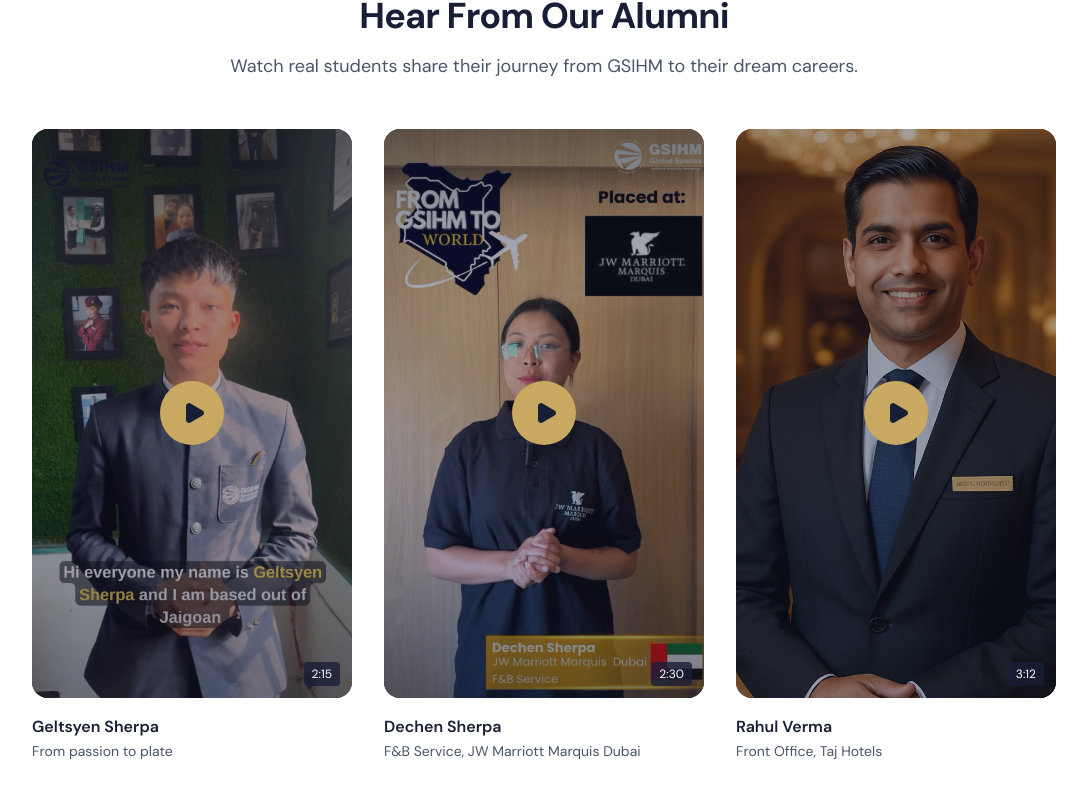
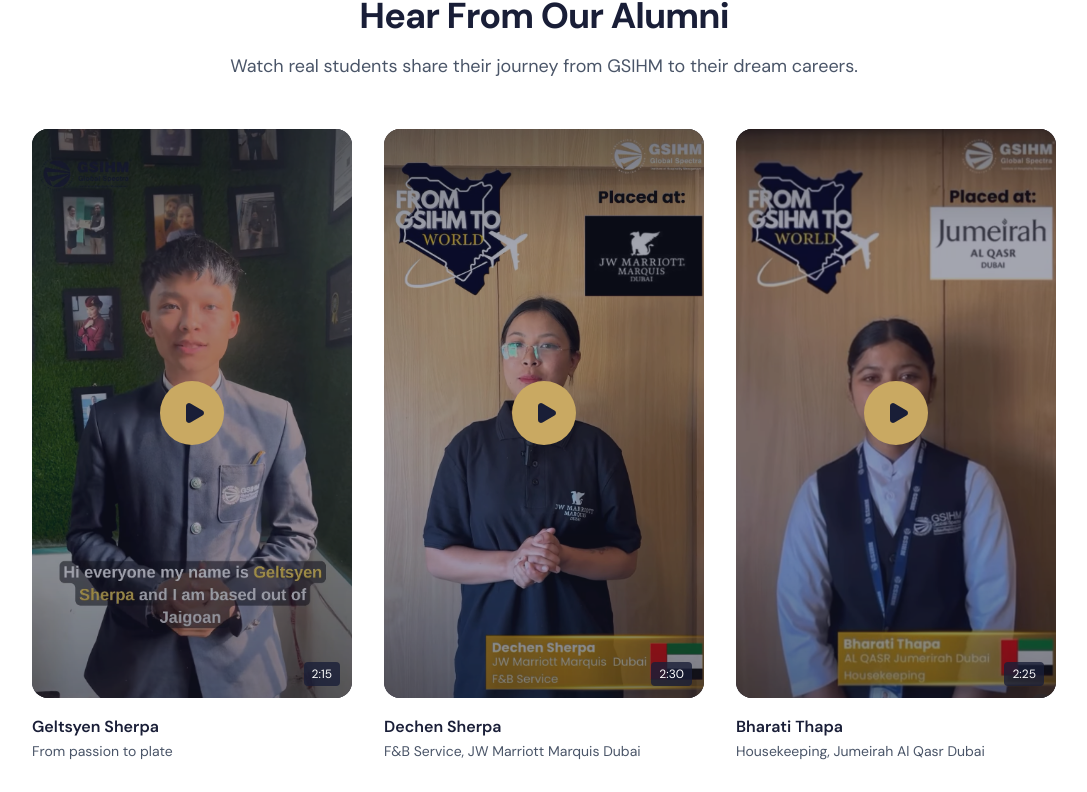
Before and after one commit to abhaykawar56-ui/GSIHM, a Next.js app: page /placements in a window 1280 px wide. Shown: the part 2153-2945 px from the top of the page, without its empty margins (96-1183 px from the left). Built offline with nearby package versions, Linux system fonts and the light colour scheme.

Commit message:
feat: update video testimonial and add new thumbnail

```diff
--- a/app/placements/page.tsx
+++ b/app/placements/page.tsx
@@ -42,7 +42,7 @@ const companyFilters = [
 const videoTestimonials = [
   { name: "Geltsyen Sherpa", role: "From passion to plate", thumbnail: "/images/geltsyen-thumbnail.png", duration: "2:15", videoUrl: "https://hebbkx1anhila5yf.public.blob.vercel-storage.com/From%20passion%20to%20plate%2C%20the%20journey%20of%20a%20chef%20begins%20with%20hands-on%20experience%21%20%F0%9F%8D%BD%EF%B8%8F%E2%9C%A8%20Our%20talented%20-4jLGrEBbYOJdtkzE5SJru12As1LXUs.mp4" },
   { name: "Dechen Sherpa", role: "F&B Service, JW Marriott Marquis Dubai", thumbnail: "/images/dechen-thumbnail.png", duration: "2:30", videoUrl: "https://hebbkx1anhila5yf.public.blob.vercel-storage.com/Hard%20work%2C%20dedication%2C%20and%20the%20right%20opportunity%20%E2%80%94%20successfully%20placed%20at%20JW%20Marriott%20Marquis%20Du-AUIqtT3VRGmQ4REmYjrCCmD4N5RDdM.mp4" },
-  { name: "Rahul Verma", role: "Front Office, Taj Hotels", thumbnail: "/images/video-2.png", duration: "3:12" },
+  { name: "Bharati Thapa", role: "Housekeeping, Jumeirah Al Qasr Dubai", thumbnail: "/images/bharati-thumbnail.png", duration: "2:25", videoUrl: "https://hebbkx1anhila5yf.public.blob.vercel-storage.com/Congratulations%20on%20getting%20placed%20at%20Al%20Qasr%21%20%F0%9F%8E%89%20Wishing%20you%20great%20success%2C%20new%20opportunities%2C%20a-BwrZhPqvtHpcmrhneOxQusJfQkJLva.mp4" },
   { name: "Kavya Iyer", role: "Guest Relations, Carnival", thumbnail: "/images/video-3.png", duration: "2:30" },
 ]
 
```
Also changed, not shown: public/images/bharati-thumbnail.png (added).
